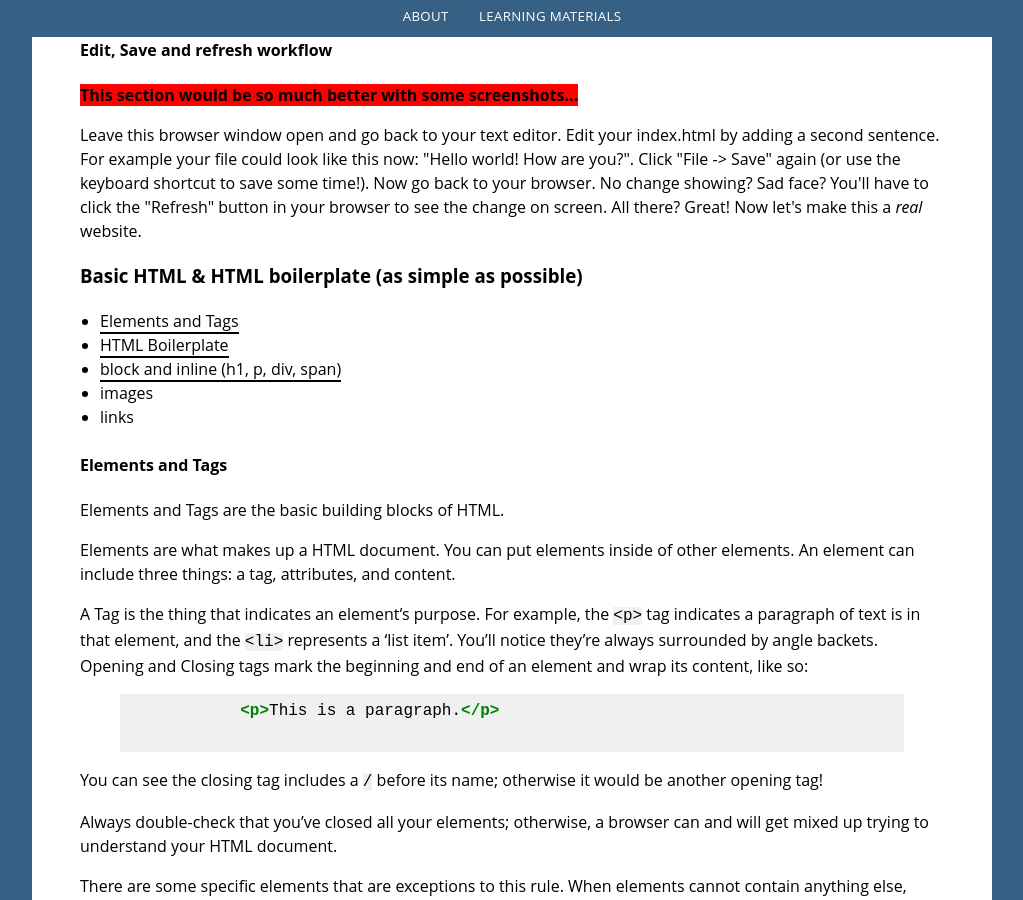
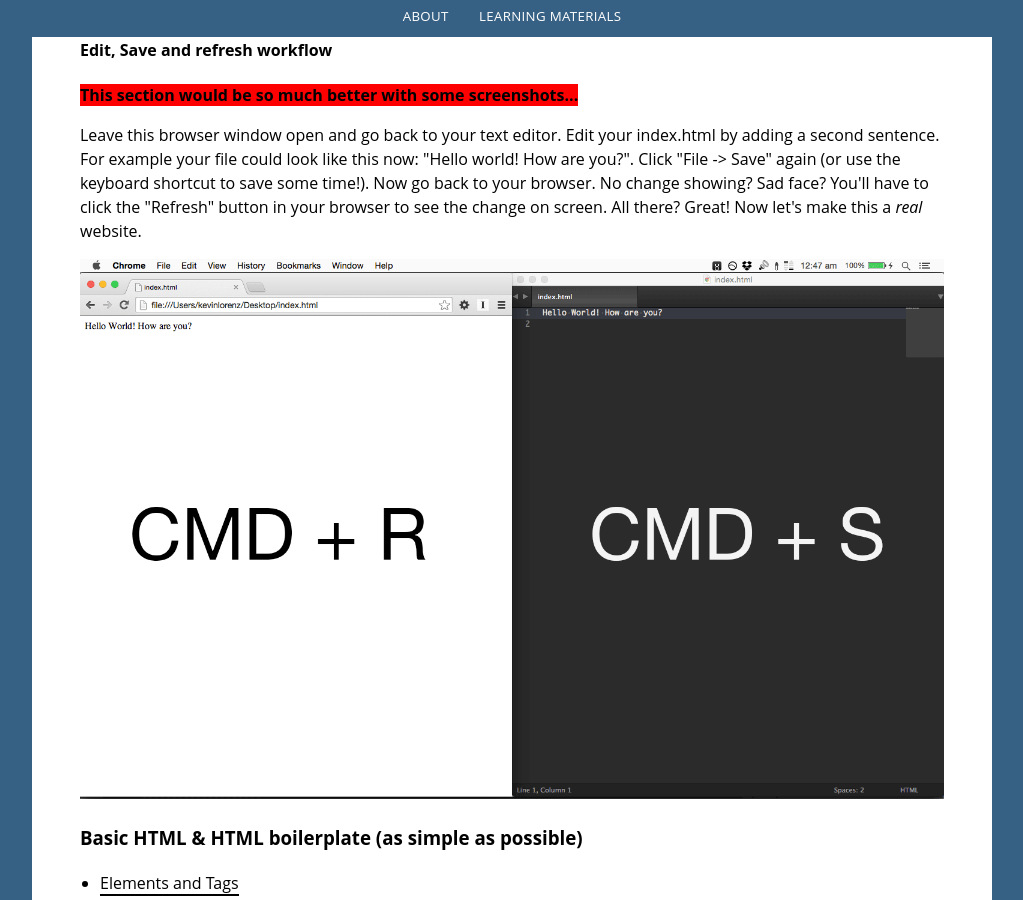
Before and after one commit to cssconf/CSSclasses--old, a Jekyll site: the page built from learning-materials.html, in a window 1280 px wide and 900 px high, scrolled down 2080 px. Shown: the whole window, without its empty margins (128-1151 px from the left). Built offline with Jekyll 4.4.1, drawn with Linux system fonts in a browser that asks for light colours.

Commit message:
add another image to better explain what to do

```diff
--- a/learning-materials.html
+++ b/learning-materials.html
@@ -30,6 +30,7 @@ permalink: /learning-materials/
         <h4 id="edit_save_refresh">Edit, Save and refresh workflow</h4>
         <strong class="mark">This section would be so much better with some screenshots...</strong>
         <p>Leave this browser window open and go back to your text editor. Edit your index.html by adding a second sentence. For example your file could look like this now: "Hello world! How are you?". Click "File -> Save" again (or use the keyboard shortcut to save some time!). Now go back to your browser. No change showing? Sad face? You'll have to click the "Refresh" button in your browser to see the change on screen. All there? Great! Now let's make this a <i>real</i> website.</p>
+        <img src="../images/save-reload.png" alt="">
     </section>
 
     <section id="html_boilerplate">
```
Also changed, not shown: images/save-reload.png (added).
